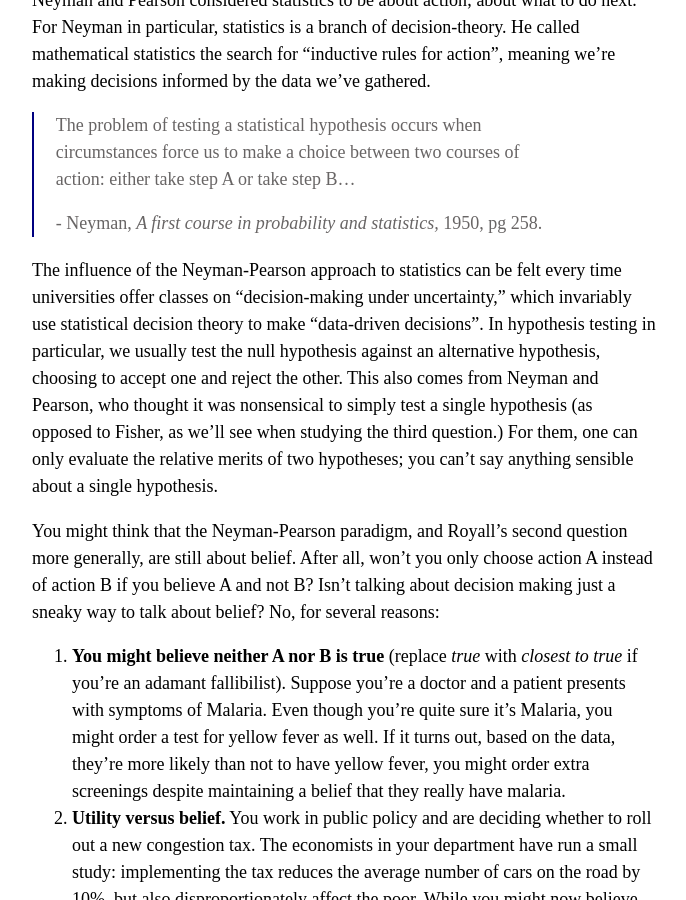
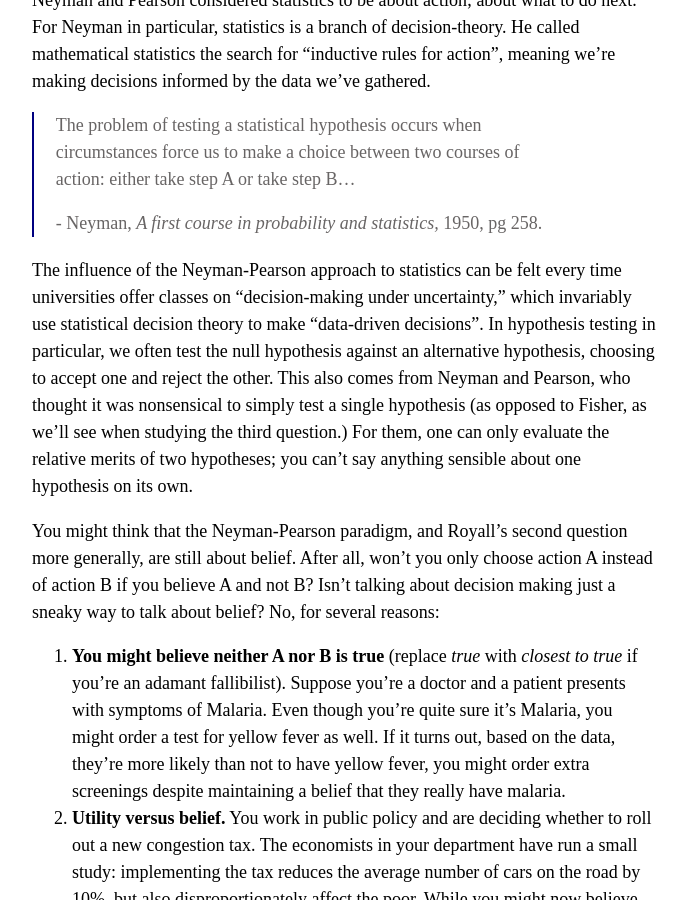
Before and after one commit to bchugg/bchugg.github.io, a Jekyll site: the page built from _writing/statistics-wars.md, in a window 1280 px wide and 900 px high, scrolled down 5114 px. Shown: the whole window, without its empty margins (296-982 px from the left). Built offline with Jekyll 4.4.1, drawn with Linux system fonts in a browser that asks for light colours; some of the changed text lies outside the part shown.

Commit message:
more stats wars

```diff
--- a/_writing/statistics-wars.md
+++ b/_writing/statistics-wars.md
@@ -13,7 +13,7 @@
 
 # Royall’s three questions
 
-In [Statistical Evidence: A likelihood paradigm](https://www.amazon.com/Statistical-Evidence-Likelihood-Monographs-Probability/dp/0412044110), Richard Royall asks three questions that various schools of thought in the foundations of statistics have tried to answer in the past century:
+In [Statistical evidence: A likelihood paradigm](https://www.amazon.com/Statistical-Evidence-Likelihood-Monographs-Probability/dp/0412044110), Richard Royall asks three questions that various schools of thought in the foundations of statistics have tried to answer in the past century:
 
 1. What should I believe?
 2. What should I do?
@@ -80,7 +80,7 @@
 >
 > \- Neyman, _A first course in probability and statistics,_ 1950, pg 258.
 
-The influence of the Neyman-Pearson approach to statistics can be felt every time universities offer classes on “decision-making under uncertainty,” which invariably use statistical decision theory to make “data-driven decisions”. In hypothesis testing in particular, we usually test the null hypothesis against an alternative hypothesis, choosing to accept one and reject the other. This also comes from Neyman and Pearson, who thought it was nonsensical to simply test a single hypothesis (as opposed to Fisher, as we’ll see when studying the third question.) For them, one can only evaluate the relative merits of two hypotheses; you can’t say anything sensible about a single hypothesis.
+The influence of the Neyman-Pearson approach to statistics can be felt every time universities offer classes on “decision-making under uncertainty,” which invariably use statistical decision theory to make “data-driven decisions”. In hypothesis testing in particular, we often test the null hypothesis against an alternative hypothesis, choosing to accept one and reject the other. This also comes from Neyman and Pearson, who thought it was nonsensical to simply test a single hypothesis (as opposed to Fisher, as we’ll see when studying the third question.) For them, one can only evaluate the relative merits of two hypotheses; you can’t say anything sensible about one hypothesis on its own.
 
 You might think that the Neyman-Pearson paradigm, and Royall’s second question more generally, are still about belief. After all, won’t you only choose action A instead of action B if you believe A and not B? Isn’t talking about decision making just a sneaky way to talk about belief? Νο, for several reasons:
 
@@ -127,7 +127,7 @@
 
 1. Set up a statistical null hypothesis of “no mean difference” or “zero correlation.” Don’t specify the predictions of your research hypothesis or of any alternative substantive hypotheses.
 2. Use 0.05 as a convention for rejecting the null. If significant, accept your research hypothesis. Report the result as p < 0.05, p < 0.01, or p < 0.001.
-3. Always perform this procedure
+3. Always perform this procedure.
 
 There’s no alternative hypothesis specified in the null ritual, which makes it Fisherian. But we’re also making a binary decision about whether to accept or reject the null, which is firmly in the Neyman-Pearson camp. However, we _also_ report the p-value, which is again Fisherian.
 
```
Also changed, not shown: other parts of _writing/statistics-wars.md (+2 -2 lines), 2 other files.
